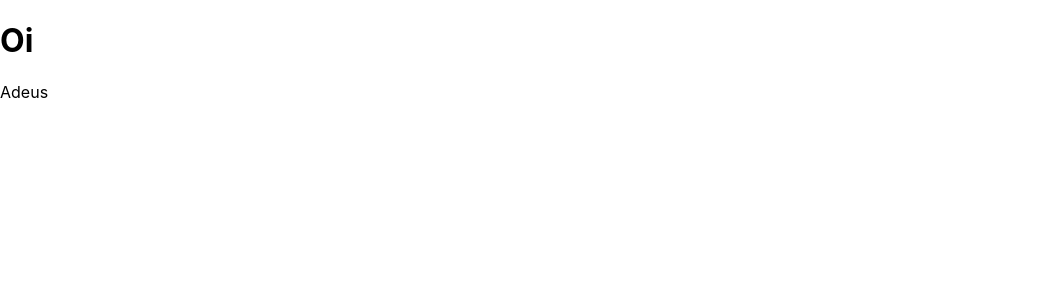
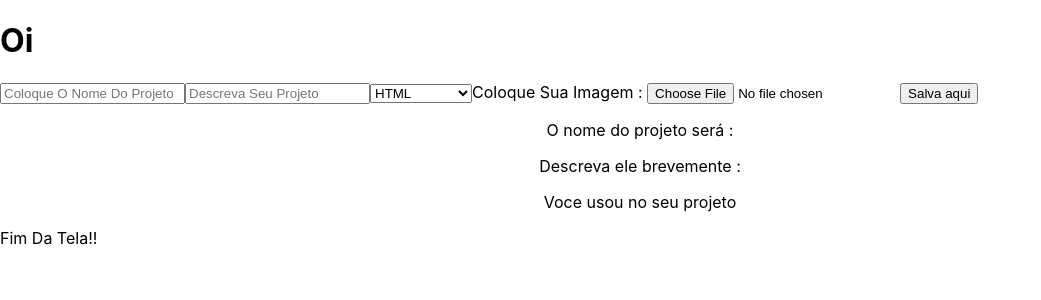
Before and after one commit to juangarciadelima/curriculo-virtual-react, a React (Create React App) app in the folder curriculo-virtual-react/: page /projeto in a window 1280 px wide. Shown: the top 300 px of the page, without its empty margins (0-1041 px from the left). Built offline with nearby package versions, Linux system fonts and the light colour scheme.

Commit message:
Adicionando Formulario

```diff
--- a/curriculo-virtual-react/src/curriculo/components/app.jsx
+++ b/curriculo-virtual-react/src/curriculo/components/app.jsx
@@ -1,6 +1,7 @@
 import React from 'react'
 import { BrowserRouter as Router, Switch, Route } from 'react-router-dom'
 import Curriculo from '../Curriculo'
+import Formulario from '../form'
 
 function App() {
     return <Router>
@@ -9,11 +10,11 @@ function App() {
             <Route path="/curriculo">
                 <Curriculo />
             </Route>
-            <Route path="/projetos">
-                <h1>Oi</h1>
+            <Route path="/projeto">
+                <Formulario />
             </Route>
         </Switch>
-        <footer> Adeus </footer>
+        <footer> Fim Da Tela!! </footer>
     </Router>
 }
 
--- /dev/null
+++ b/curriculo-virtual-react/src/curriculo/form.jsx
@@ -0,0 +1,59 @@
+import React, { useState } from 'react'
+
+
+function Formulario() {
+
+    let ok = []
+    if(ok == null){
+        ok = []
+    }
+
+
+
+
+    const [projeto, alteraProjeto] = useState([ok])
+
+    function ColocaNoLocalStorage(chave, valor) {
+        localStorage.setItem(chave, JSON.stringify(valor))
+
+    }
+
+    function PegaDoLocalStorage(chave){
+        return JSON.parse(localStorage.getItem(chave))
+    }
+
+
+    function onChangeSupremo(event) {
+        const copia = { ...projeto }
+        copia[event.target.name] = event.target.value
+        alteraProjeto(copia)
+    }
+
+
+
+    function salvaPessoa() {
+        ColocaNoLocalStorage('usuarioc', projeto)
+        ok.push(projeto)
+
+    }
+    return <form>
+        <input onChange={onChangeSupremo} type='text' name='nome' id="a" placeholder="Coloque O Nome Do Projeto"/>
+        <input onChange={onChangeSupremo} type="text" name="descricao" id="b" placeholder="Descreva Seu Projeto"/>
+        <select onChange={onChangeSupremo} name='tecnologias' id='carros'>
+            <option value='HTML'>HTML</option>
+            <option value='HTML & CSS'>HTML & CSS</option>
+            <option value='JS'>JS</option>
+            <option value='React'>React</option>
+        </select>
+        <label for="img">Coloque Sua Imagem : </label>
+        <input onChange={onChangeSupremo} type="file" name="imagem" id="img" />
+        <button type="button" onClick={salvaPessoa}>Salva aqui</button>
+        <p>O nome do projeto será : {projeto.nome}</p>
+        <p>Descreva ele brevemente : {projeto.descricao}</p>
+        <p>Voce usou {projeto.tecnologias} no seu projeto</p>
+
+    </form>
+}
+
+
+export default Formulario
```
Also changed, not shown: curriculo-virtual-react/src/curriculo/Curriculo.jsx (+35 -32 lines).
